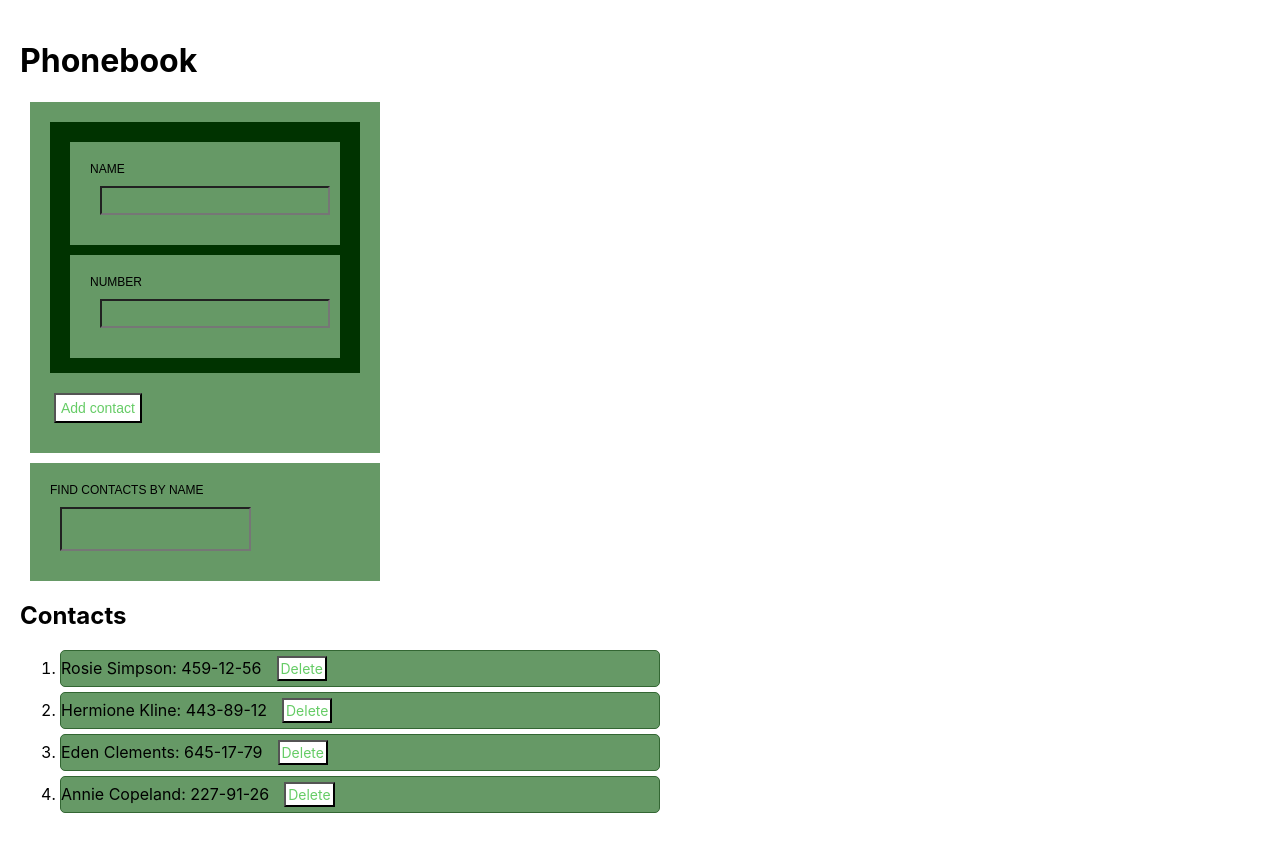
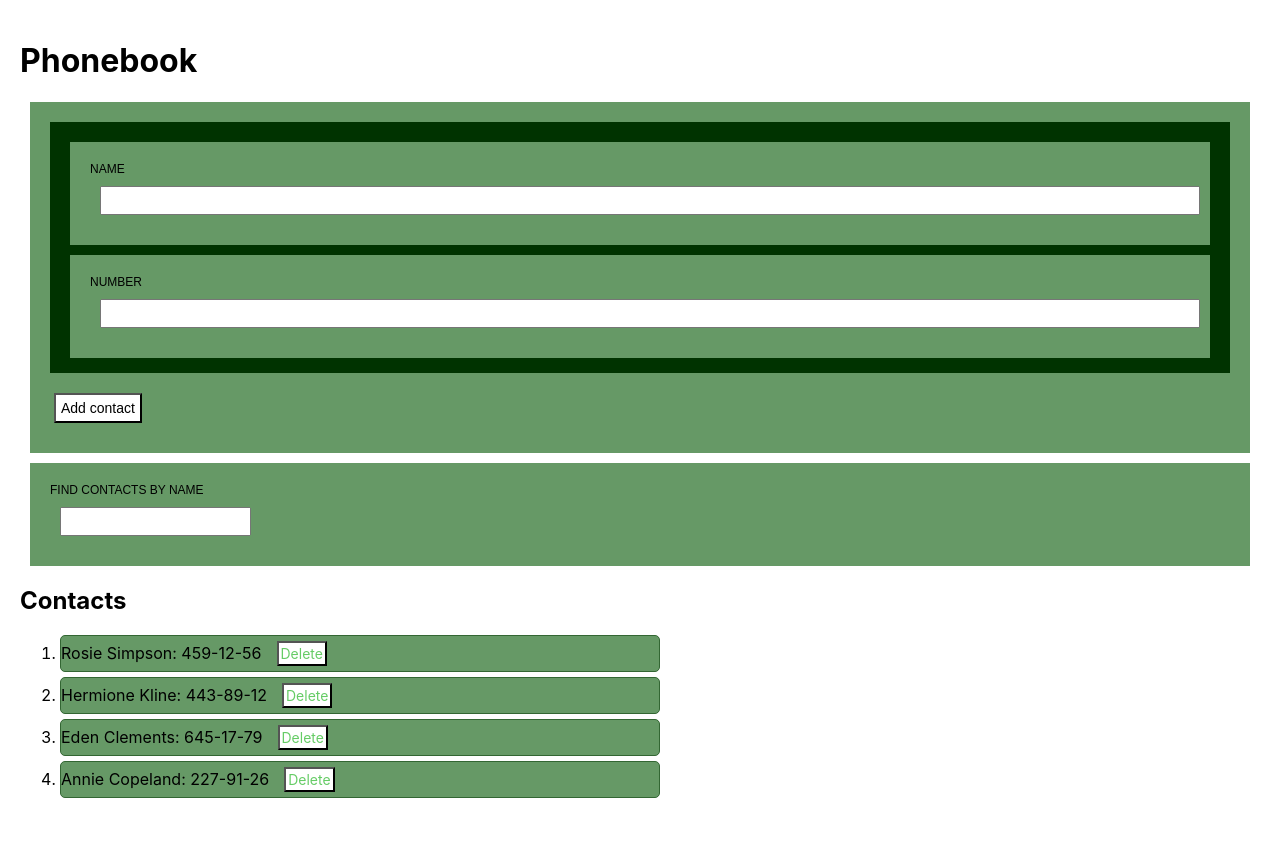
Before and after one commit to YarovaT/goit-react-hw-02-phonebook, a React (Create React App) app: page / in a window 1280 px wide. Built offline with nearby package versions, Linux system fonts and the light colour scheme.

Commit message:
Добавляет проверку имени

```diff
--- a/src/App.js
+++ b/src/App.js
@@ -15,6 +15,13 @@ class App extends Component {
   contactId = uuidv4();
 
   formSubmitHandler = newContact => {
+    const similarName = this.state.contacts
+      .map(contact => contact.name)
+      .includes(newContact.name);
+
+    if (similarName) {
+      alert(`${newContact.name}is already in phonebook`);
+    } else {
       const addContact = {
         ...newContact,
         id: this.contactId,
@@ -23,7 +30,29 @@ class App extends Component {
       this.setState(({ contacts }) => ({
         contacts: [...contacts, addContact],
       }));
+    }
   };
+
+  // addContact = (task) => {
+  //   const searchSameName = this.state.contacts
+  //     .map((cont) => cont.name)
+  //     .includes(task.name);
+
+  //   if (searchSameName) {
+  //     alert(`${task.name} is already in contacts`);
+  //   } else if (task.name.length === 0) {
+  //     alert("Fields must be filled!");
+  //   } else {
+  //     const contact = {
+  //       ...task,
+  //       id: uuidv4(),
+  //     };
+
+  //     this.setState((prevState) => ({
+  //       contacts: [...prevState.contacts, contact],
+  //     }));
+  //   }
+  // };
 
   onDeleteContact = contactId => {
     this.setState(prevState => {
--- a/src/components/ContactForm/ContactForm.module.css
+++ b/src/components/ContactForm/ContactForm.module.css
@@ -1,5 +1,5 @@
 form {
-  max-width: 350px;
+  min-width: 350px;
   margin: 10px;
   padding: 20px;
   background: #669966;
@@ -35,7 +35,7 @@ form {
   margin: 10px 4px;
   padding: 5px;
   cursor: pointer;
-  color: #66cc66;
+  color: #000000;
   background-color: #ffffff;
 
   font-size: 14px;
--- a/src/components/Filter/Filter.module.css
+++ b/src/components/Filter/Filter.module.css
@@ -1,20 +1,20 @@
 input,
 label {
-  max-width: 350px;
   margin: 10px;
   padding: 20px;
-  background: #669966;
+
   font-family: 'Oswald', sans-serif;
   display: block;
 }
 
 input {
   padding: 5px;
-  line-height: 30px;
+  line-height: 10px;
 }
 
 label {
   color: #000000;
   text-transform: uppercase;
   font-size: 12px;
+  background: #669966;
 }
```
Lines whose indentation alone changed are shown as unchanged.
